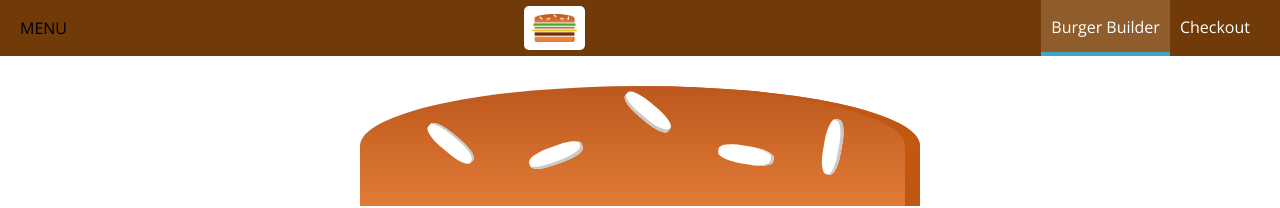
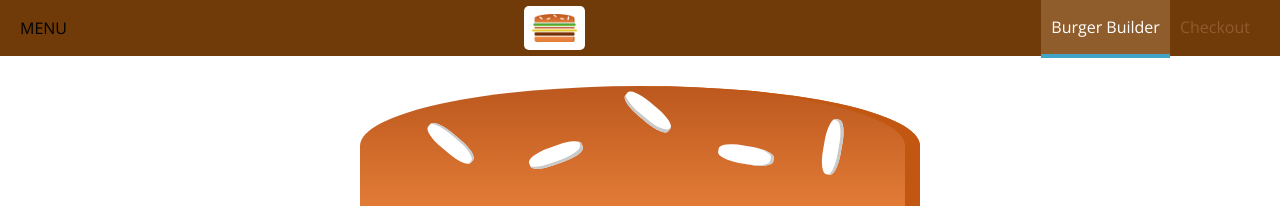
Before and after one commit to santiago-rodrig/burger-builder, a React app: page / in a window 1280 px wide. Shown: the top 208 px of the page. Built offline with nearby package versions, Linux system fonts and the light colour scheme.

Commit message:
work side drawer navigation

```diff
--- a/src/components/stateless/Toolbar.js
+++ b/src/components/stateless/Toolbar.js
@@ -8,7 +8,7 @@ const Toolbar = () => {
     <header className={classes.Toolbar}>
       <div>MENU</div>
       <Logo />
-      <nav>
+      <nav className={classes.Navigation}>
         <NavigationItems />
       </nav>
     </header>
--- a/src/styles/Logo.css
+++ b/src/styles/Logo.css
@@ -1,7 +1,7 @@
 .Logo {
   background-color: white;
   padding: 8px;
-  height: 56px;
+  height: 48px;
   box-sizing: border-box;
   border-radius: 5px;
 }
--- a/src/styles/NavigationItem.css
+++ b/src/styles/NavigationItem.css
@@ -1,24 +1,44 @@
 .NavigationItem {
-  margin: 0;
+  margin: 10px 0;
   box-sizing: border-box;
-  display: flex;
-  align-items: center;
-  height: 100%;
+  display: block;
+  width: 100%;
 }
 
 .NavigationItem a {
-  color: white;
+  color: #8f5c2c;
   text-decoration: none;
-  height: 100%;
-  padding: 16px 10px;
-  border-bottom: 4px solid transparent;
+  width: 100%;
   box-sizing: border-box;
-  display: block;
 }
 
 .NavigationItem a:hover,
 .NavigationItem a:active,
 .NavigationItem a.active {
-  background-color: #8f5c2c;
-  border-bottom-color: #40a4c8;
+  color: #40a4c8;
 }
+
+@media (min-width: 500px) {
+  .NavigationItem {
+    margin: 0;
+    height: 100%;
+    display: flex;
+    align-items: center;
+    width: auto;
+  }
+
+  .NavigationItem a {
+    height: 100%;
+    width: auto;
+    padding: 16px 10px;
+    border-bottom: 4px solid transparent;
+  }
+
+  .NavigationItem a:hover,
+  .NavigationItem a:active,
+  .NavigationItem a.active {
+    color: white;
+    background-color: #8f5c2c;
+    border-bottom-color: #40a4c8;
+  }
+}
--- a/src/styles/NavigationItems.css
+++ b/src/styles/NavigationItems.css
@@ -1,8 +1,16 @@
 .NavigationItems {
-  margin: 0;
+  margin: 30px 0 0 0;
   padding: 0;
   list-style: none;
   display: flex;
-  align-items: center;
-  height: 100%;
+  align-items: flex-start;
+  flex-direction: column;
 }
+
+@media (min-width: 500px) {
+  .NavigationItems {
+    margin: 0;
+    align-items: center;
+    flex-direction: row;
+  }
+}
--- a/src/styles/SideDrawer.css
+++ b/src/styles/SideDrawer.css
@@ -12,12 +12,6 @@
   transition: transform 0.3s ease-out;
 }
 
-@media (min-width: 500px) {
-  .SideDrawer {
-    display: none;
-  }
-}
-
 .Open {
   transform: translateX(0);
 }
@@ -25,3 +19,9 @@
 .Close {
   transform: translateX(-100%);
 }
+
+@media (min-width: 500px) {
+  .SideDrawer {
+    display: none;
+  }
+}
--- a/src/styles/Toolbar.css
+++ b/src/styles/Toolbar.css
@@ -16,3 +16,13 @@
 .Toolbar nav {
   height: 100%;
 }
+
+.Navigation {
+  display: none;
+}
+
+@media (min-width: 500px) {
+  .Navigation {
+    display: initial;
+  }
+}
```
